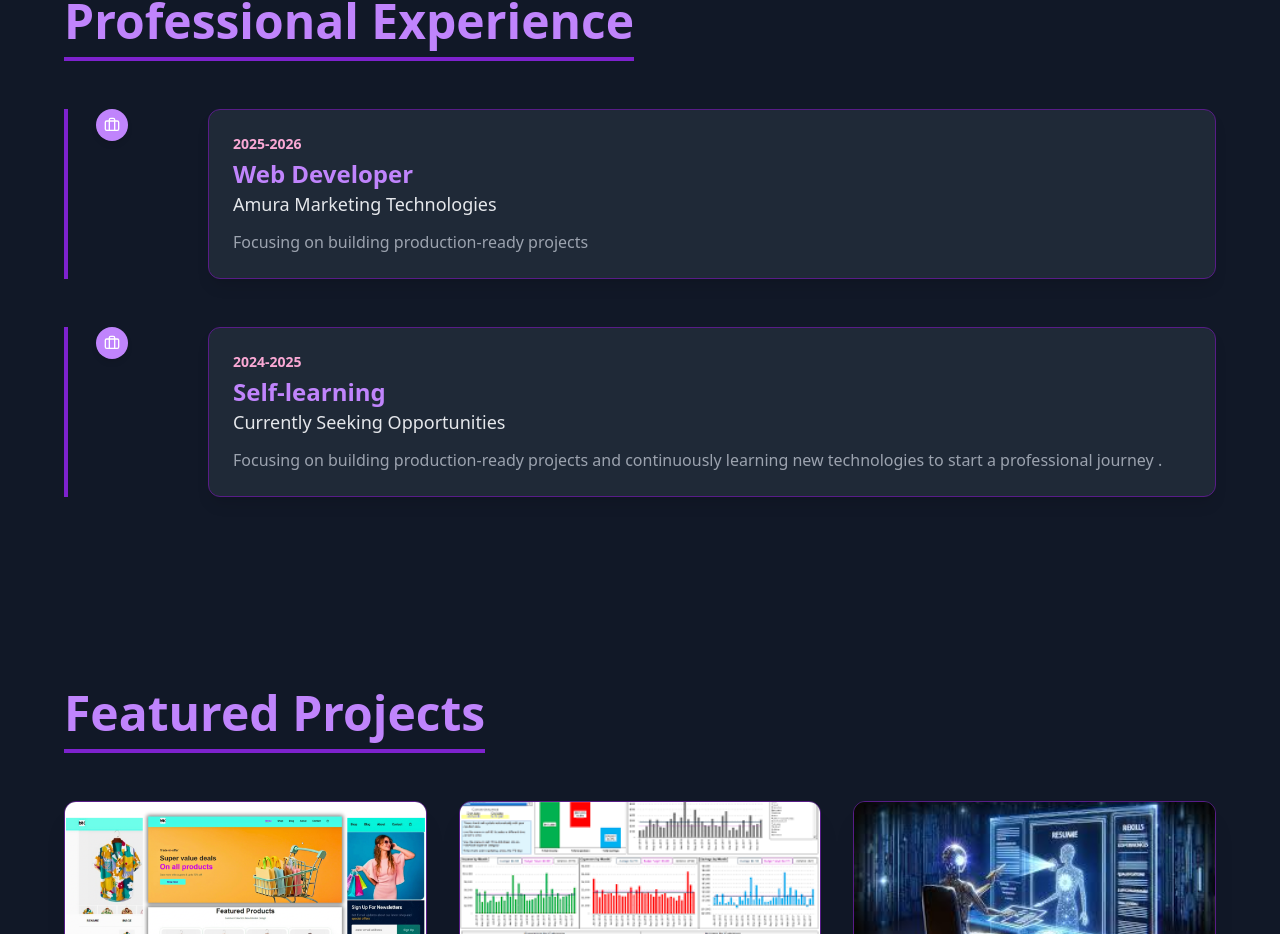
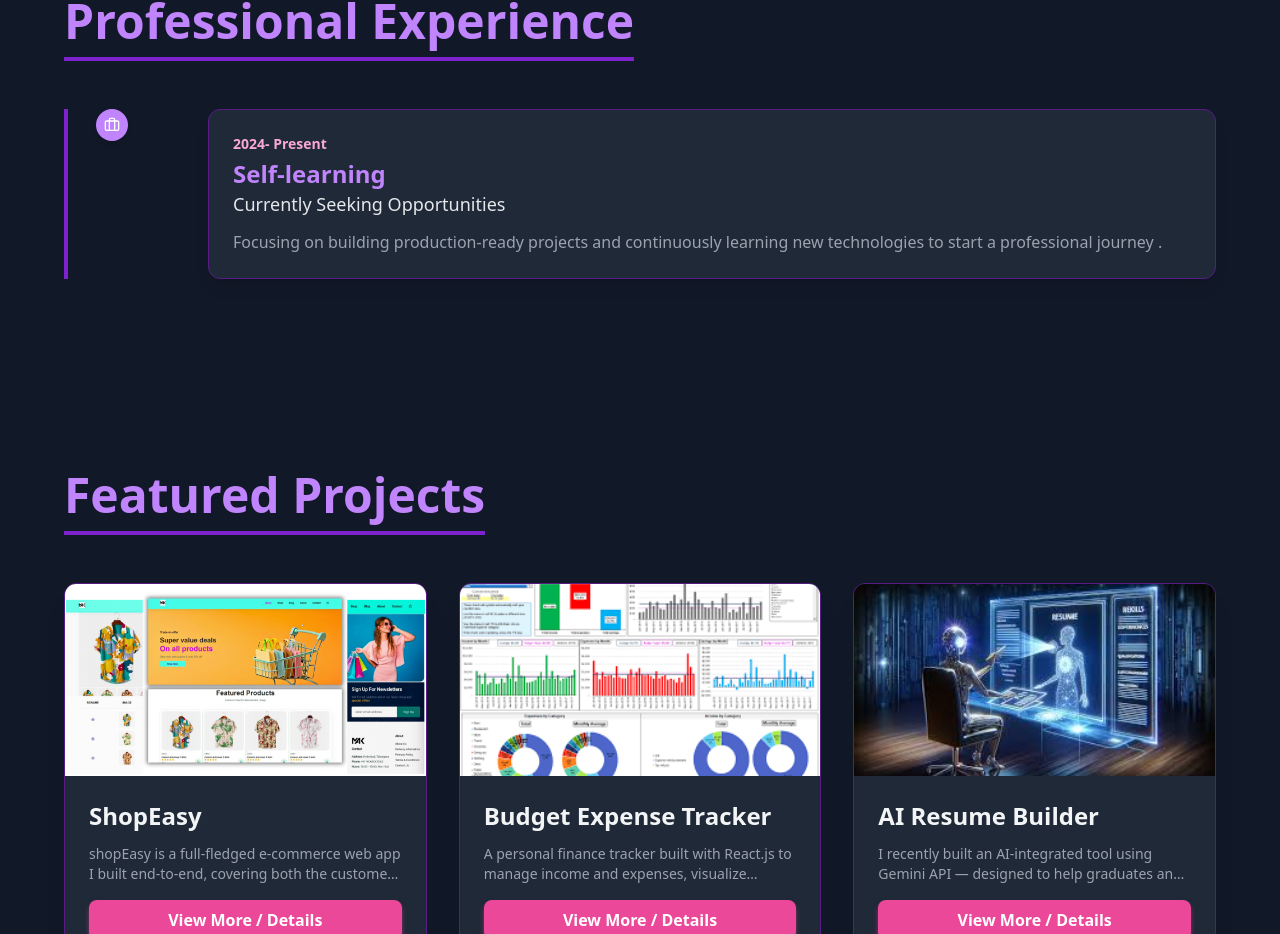
Before and after one commit to pavankumarcoder-creator/My_Portfolio, a React (Vite) app: page / in a window 1280 px wide. Shown: the part 2992-3926 px from the top of the page. Built offline with nearby package versions, Linux system fonts and the light colour scheme.

Commit message:
changed experience

```diff
--- a/src/App.jsx
+++ b/src/App.jsx
@@ -46,15 +46,9 @@ const PORTFOLIO_DATA = {
   ],
   experience: [
     {
-      title:"Web Developer",
-      company:"Amura Marketing Technologies",
-      period:"2025-2026",
-      description:"Focusing on building production-ready projects"
-    },
-    {
       title: "Self-learning",
       company: "Currently Seeking Opportunities",
-      period: "2024-2025",
+      period: "2024- Present",
       description: "Focusing on building production-ready projects and continuously learning new technologies to start a professional journey .",
     }
   ],
```
